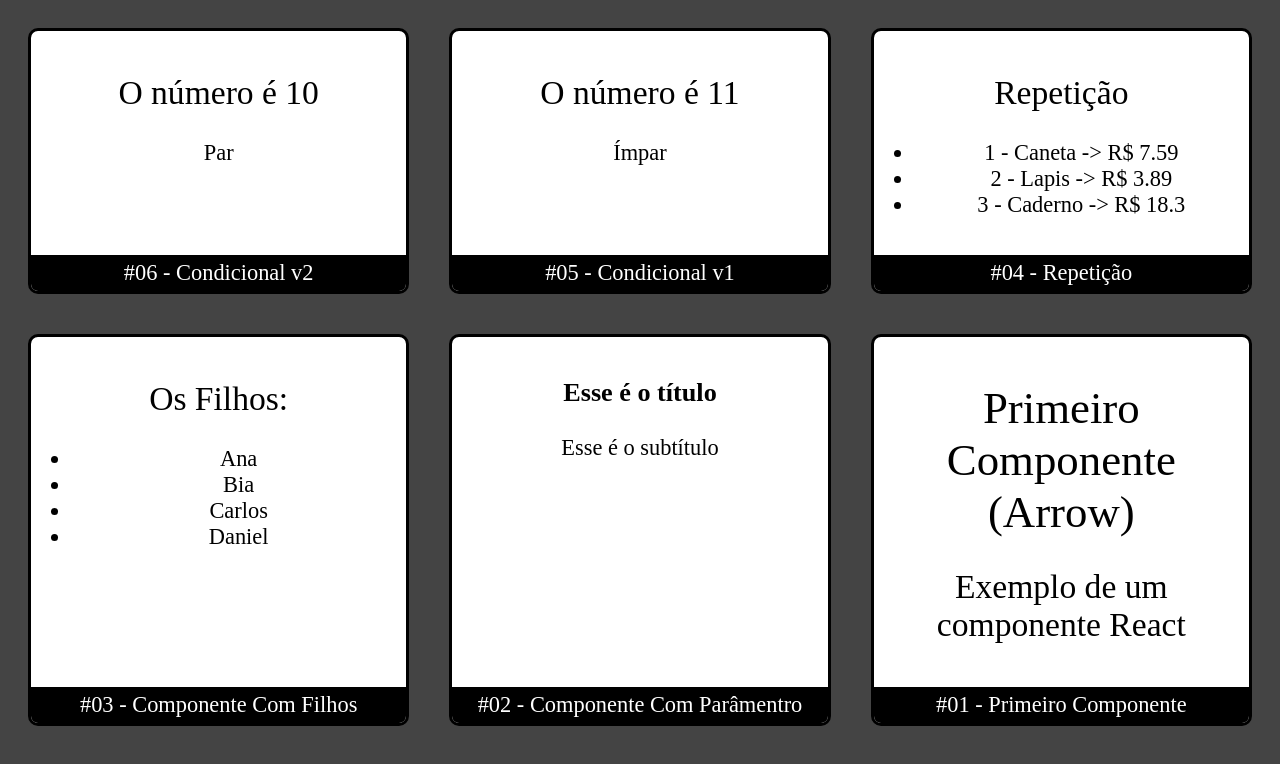
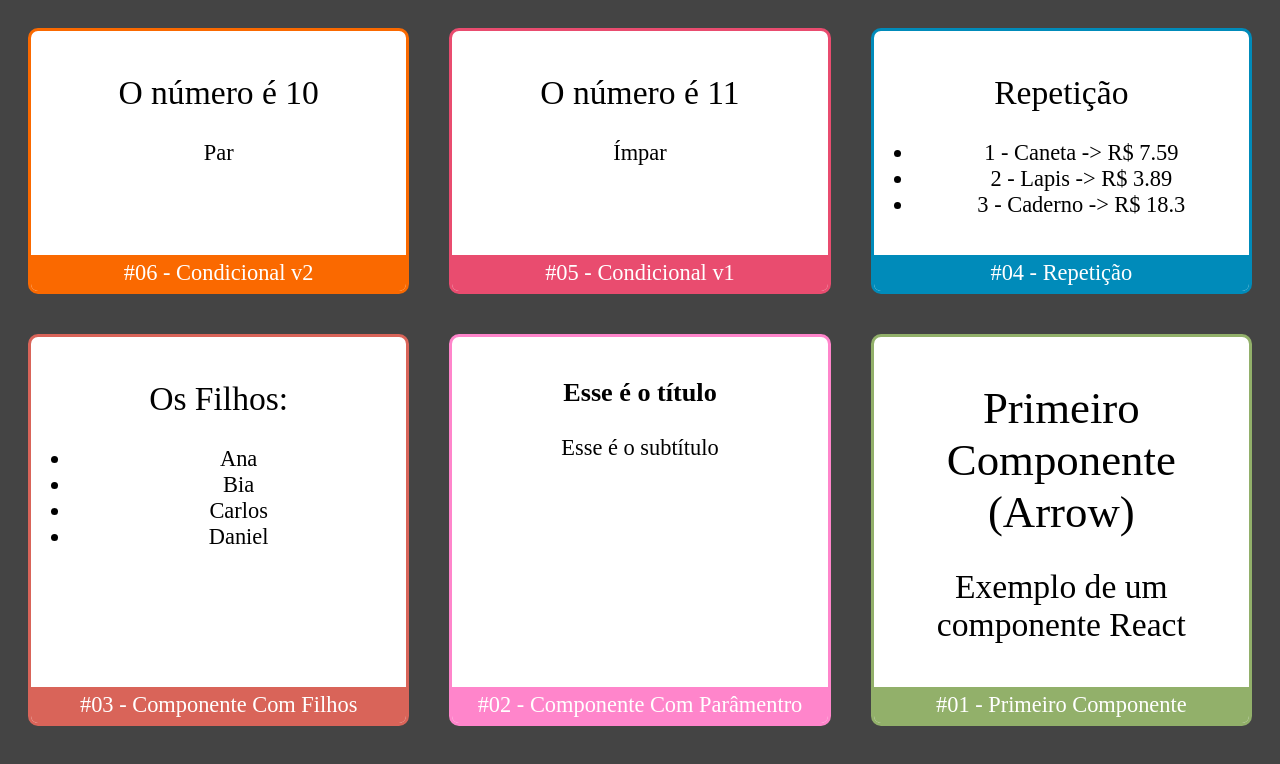
Before and after one commit to felipemjesuss/fundamentos-react, a React (Create React App) app: page / in a window 1280 px wide. Shown: the top 764 px of the page. Built offline with nearby package versions, Linux system fonts and the light colour scheme.

Commit message:
Incorporar estilos nos componentes

```diff
--- a/src/App.jsx
+++ b/src/App.jsx
@@ -12,21 +12,25 @@ import CondicionalComIf from './components/basicos/CondicionalComIf'
 export default props =>
     <div className="App">
         <Card
-            titulo="#06 - Condicional v2">
+            titulo="#06 - Condicional v2"
+            color="#FA6900">
             <CondicionalComIf
                 numero={10} />
         </Card>
         <Card
-            titulo="#05 - Condicional v1">
+            titulo="#05 - Condicional v1"
+            color="#E94C6F">
             <Condicional
                 numero={11} />
         </Card>
         <Card
-            titulo="#04 - Repetição">
+            titulo="#04 - Repetição"
+            color="#008BBA">
             <Repeticao />
         </Card>
         <Card
-            titulo="#03 - Componente Com Filhos">
+            titulo="#03 - Componente Com Filhos"
+            color="#D96459">
             <ComFilhos>
                 <ul>
                     <li>Ana</li>
@@ -37,13 +41,15 @@ export default props =>
             </ComFilhos>
         </Card>
         <Card
-            titulo="#02 - Componente Com Parâmentro">
+            titulo="#02 - Componente Com Parâmentro"
+            color="#FF85CB">
             <ComParamentro
                 titulo="Esse é o título"
                 subtitulo="Esse é o subtítulo" />
         </Card>
         <Card
-            titulo="#01 - Primeiro Componente">
+            titulo="#01 - Primeiro Componente"
+            color="#92B06A">
             <Primeiro />
         </Card>
     </div>
--- a/src/components/layout/Card.jsx
+++ b/src/components/layout/Card.jsx
@@ -2,11 +2,19 @@ import './Card.css'
 import React from 'react'
 
 export default props =>
-    <div className="Card">
+    <div
+        className="Card"
+        style={{
+            borderColor: props.color || '#000'
+        }}>
         <div className="Content">
             {props.children}
         </div>
-        <div className="Footer">
+        <div
+            className="Footer"
+            style={{
+                backgroundColor: props.color || '#000'
+            }}>
             {props.titulo}
         </div>
     </div>
```
